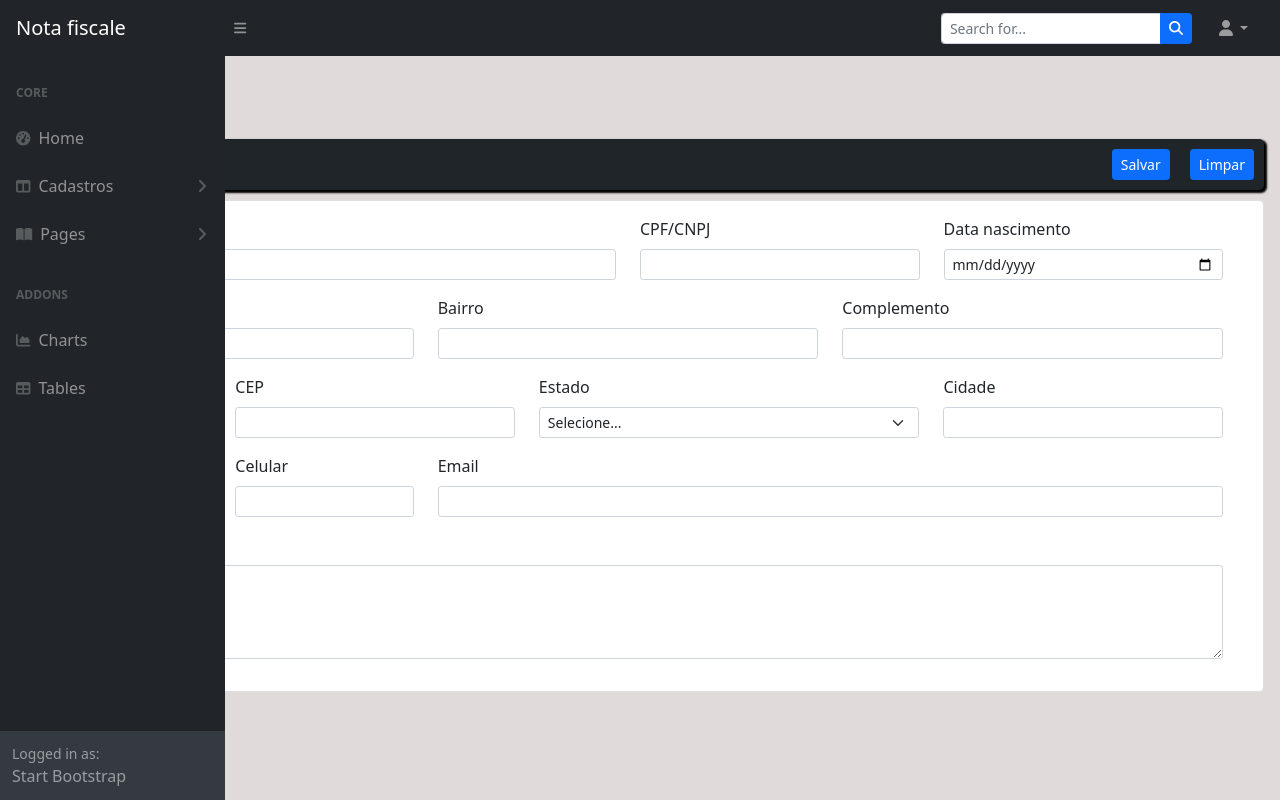
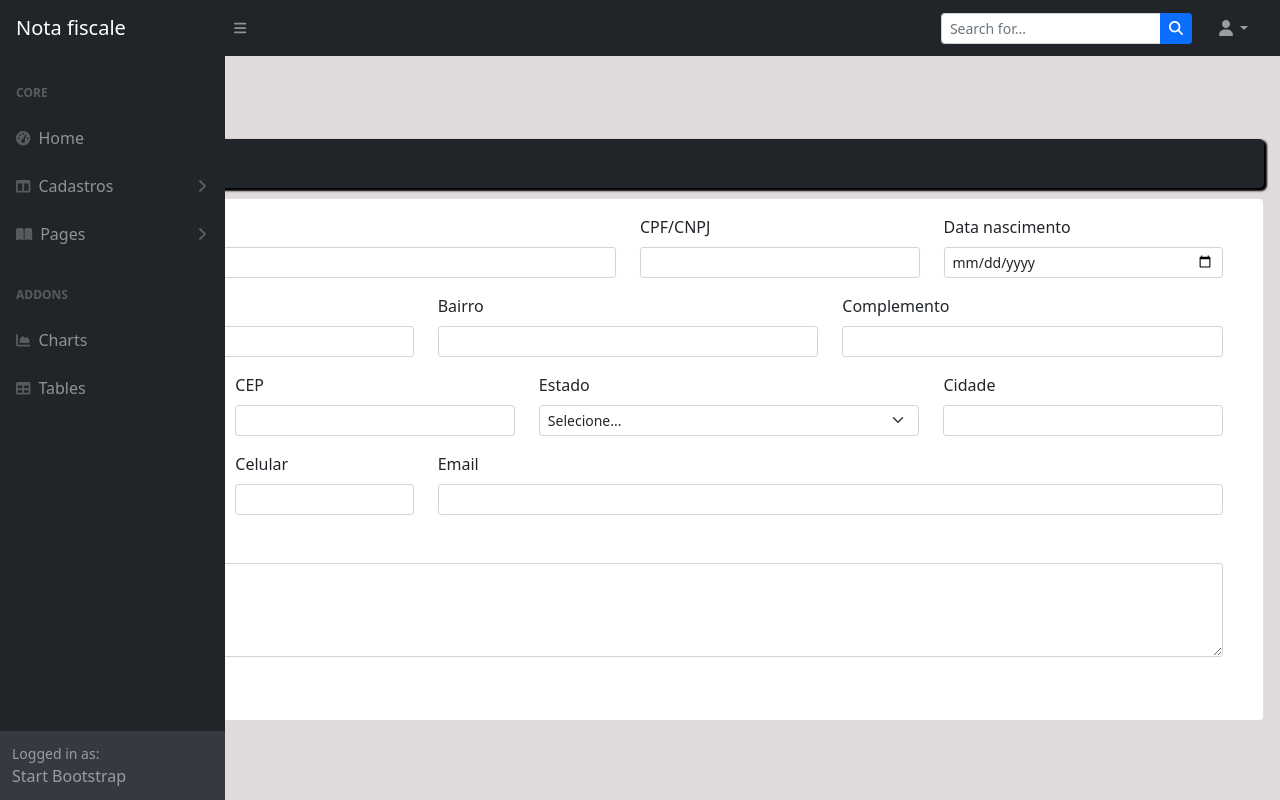
Before and after one commit to EriksJunior/new_project_nota, a React (Create React App) app: page /customer in a window 1280 px wide. Both pictures are taken after a click on the tab "Cadastro". Built offline with nearby package versions, Linux system fonts and the light colour scheme; no server answers.

Commit message:
refactor

```diff
--- a/src/components/Customer/index.js
+++ b/src/components/Customer/index.js
@@ -15,11 +15,6 @@
         <div>
           <p>Cadastre seu cliente</p>
         </div>
-
-        <div style={{display: "flex", gap: "20px" }}>
-            <button type="button" className="btn btn-primary btn-sm" onClick={handleSaveOrUpdate}>Salvar</button>
-            <button type="button" onClick={clearAllInputs} className="btn btn-primary btn-sm">Limpar</button>
-          </div>
       </CardHeader>
       <div className="card">
         <div className="card-body">
@@ -125,6 +120,12 @@
               <textarea rows={4} onChange={handleChange} name="observacao" type="area" value={client.observacao || ""} className="form-control form-control-sm"></textarea>
             </div>
           </div>
+
+
+          <div style={{ display: "flex", gap: "20px" }}>
+            <button type="button" className="btn btn-primary btn-sm" onClick={handleSaveOrUpdate}>Salvar</button>
+            <button type="button" onClick={clearAllInputs} className="btn btn-primary btn-sm">Limpar</button>
+          </div>
         </div>
       </div>
     </div>
```
Also changed, not shown: public/index.html (+0 -15 lines).
